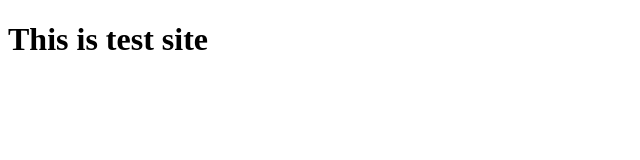
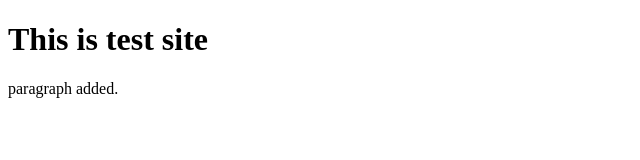
Before and after one commit to skylinenx/test_repo_2, a plain HTML site: page index.html in a window 1280 px wide. Shown: the whole page, without its empty margins (0-640 px from the left). Drawn offline with Linux system fonts and the light colour scheme.

Commit message:
paragraph added

```diff
--- a/index.html
+++ b/index.html
@@ -7,5 +7,6 @@
 </head>
 <body>
     <h1>This is test site</h1>
+    <p>paragraph added.</p>
 </body>
 </html>
```
